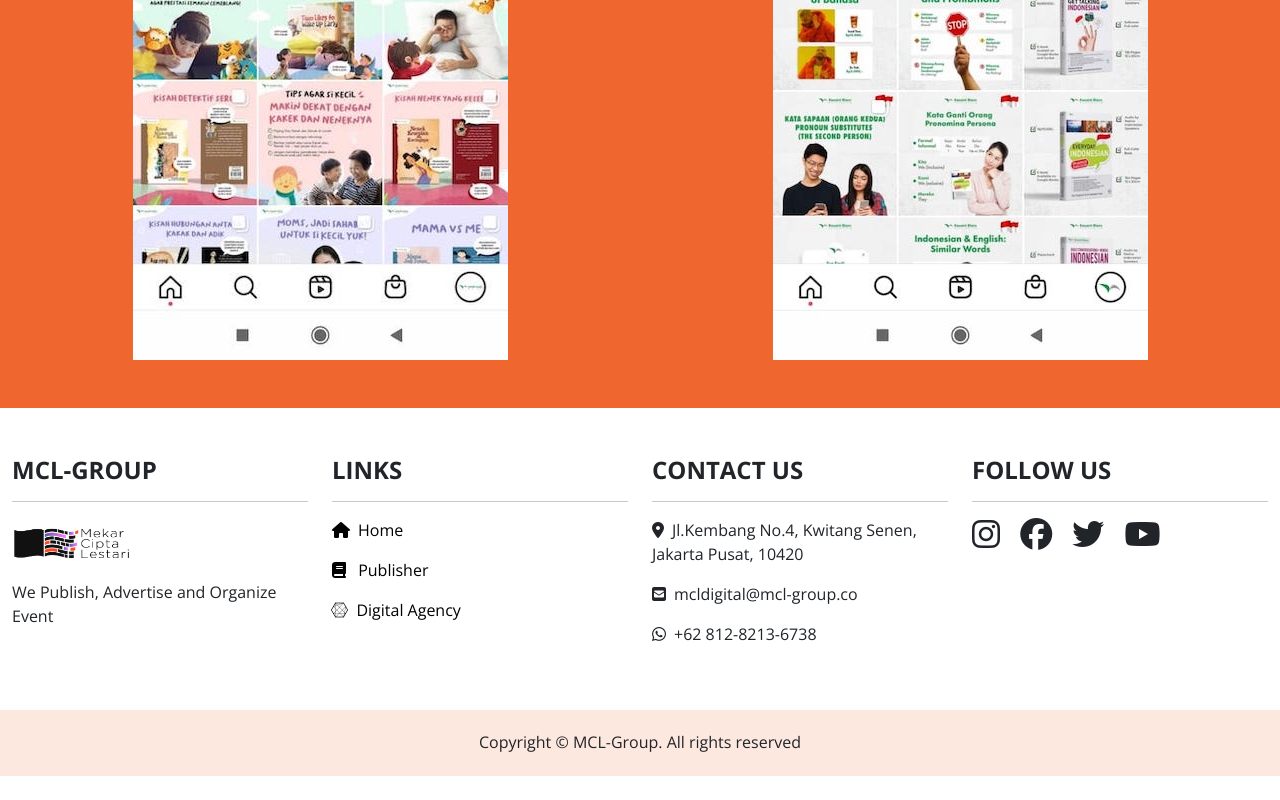
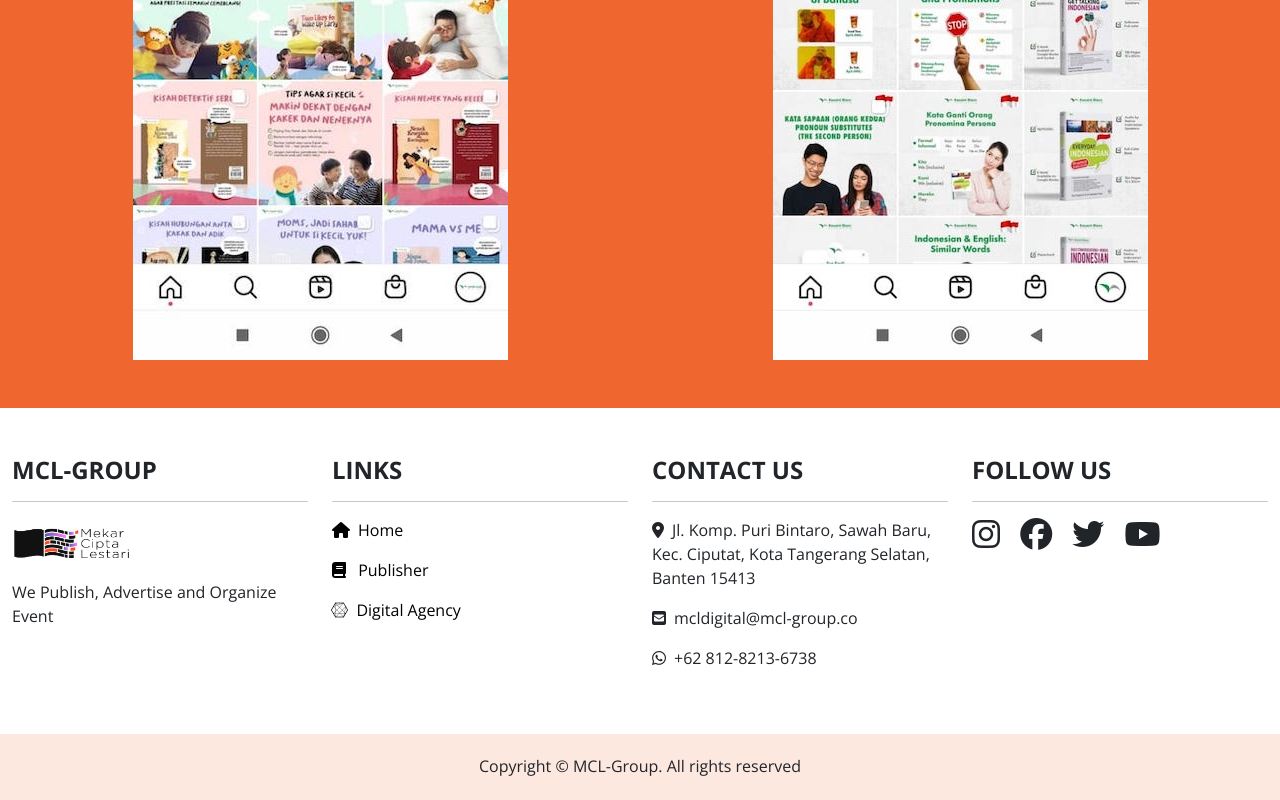
Before and after one commit to Praise-and-Gratitude/mcl-group.co, a plain HTML site: page digital.html in a window 1280 px wide. Shown: the part 1874-2674 px from the top of the page. Before the commit the page ends 2650 px from the top, so only its background shows below. Drawn offline with nearby package versions, Linux system fonts and the light colour scheme.

Commit message:
Update digital.html

```diff
--- a/digital.html
+++ b/digital.html
@@ -212,7 +212,7 @@
             <h4><b>CONTACT US</b></h4>
             <hr>
             <div>
-                <p class = "skripsi"><i class="fas fa-map-marker-alt fa-1x me-2"></i>Jl.Kembang No.4, Kwitang Senen, Jakarta Pusat, 10420</p>
+                <p class = "skripsi"><i class="fas fa-map-marker-alt fa-1x me-2"></i>Jl. Komp. Puri Bintaro, Sawah Baru, Kec. Ciputat, Kota Tangerang Selatan, Banten 15413</p>
 
                 <p class = "skripsi"><i class="fas fa-envelope-square fa-1x me-2"></i>mcldigital@mcl-group.co</p>
 
```
